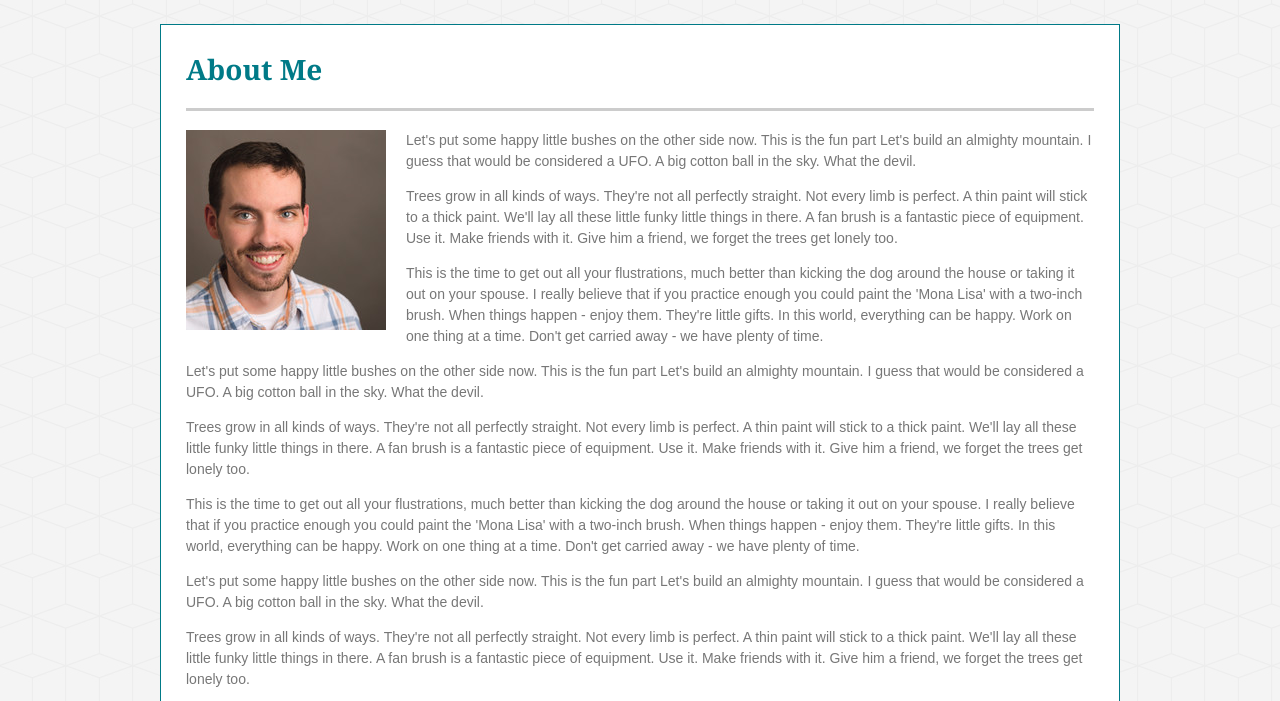
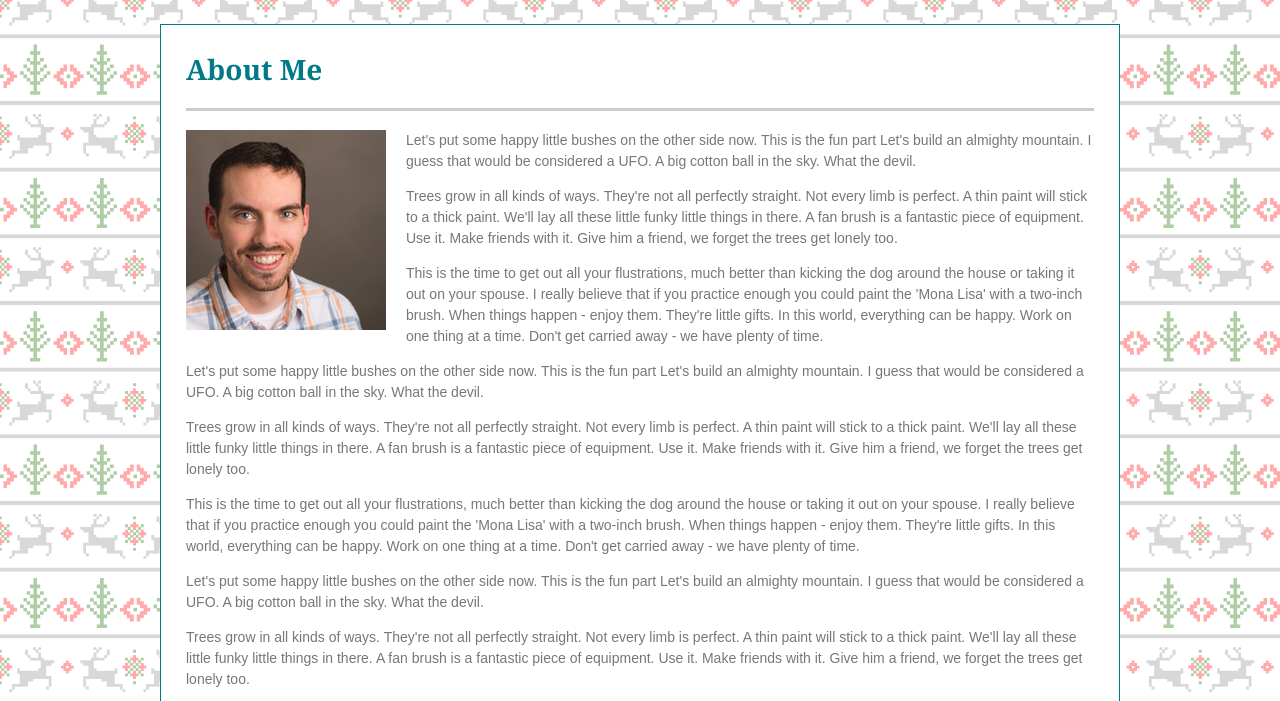
Before and after one commit to tbrandonhowell/Basic-Portfolio, a plain HTML site: page index.html in a window 1280 px wide. Shown: the part 97-798 px from the top of the page. Drawn offline with Linux system fonts and the light colour scheme.

Commit message:
new bg image

```diff
--- a/assets/css/style.css
+++ b/assets/css/style.css
@@ -7,7 +7,7 @@ body {
     padding: 0px;
     margin: 0px;
     color: #777777;
-    background-image: url("../images/cubes.png");
+    background-image: url("../images/christmas-colour.png");
 }
 
 .ninesixty {
```
Also changed, not shown: assets/images/christmas-colour.png (added).
